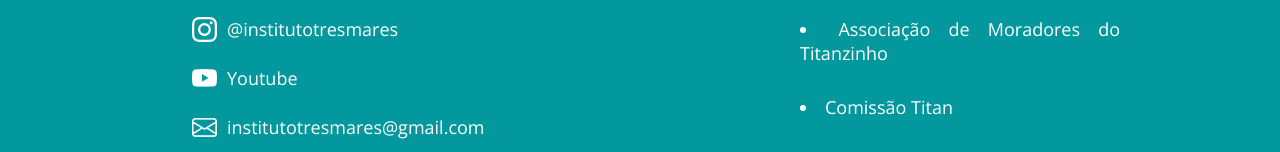
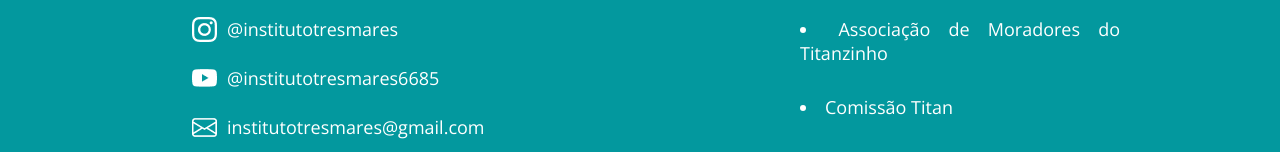
Before and after one commit to MateusQ7/tresmares_landpage, a plain HTML site: page index.html in a window 1280 px wide. Shown: the part 2810-2962 px from the top of the page. Drawn offline with nearby package versions, Linux system fonts and the light colour scheme.

Commit message:
fix youtube

```diff
--- a/index.html
+++ b/index.html
@@ -150,7 +150,7 @@
                             </div>
                             <div class="youtube">
                                 <a href="https://www.youtube.com/channel/UCH5a7Z9bMwxd2RBdEusXnfA"><img src="images/youtube (2).png" alt=""></a>
-                                <p class="textgoal-contact">Youtube</p>
+                                <p class="textgoal-contact">@institutotresmares6685</p>
                             </div>
                             <div class="email">
                                 <img src="images/envelope.png" alt="">
```
